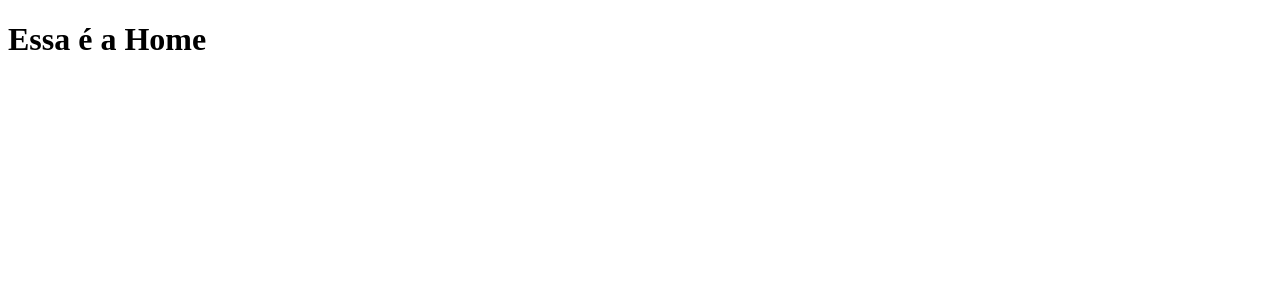
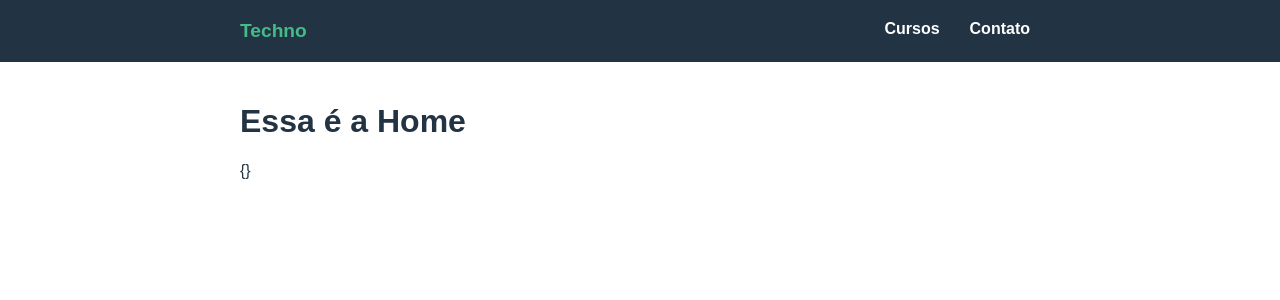
Before and after one commit to albertoafaj/techno-cursos, a Vue app: page / in a window 1280 px wide. Shown: the top 300 px of the page. Built offline with nearby package versions, Linux system fonts and the light colour scheme; no server answers.

Commit message:
feat: add fetch method to homepage

```diff
--- a/src/App.vue
+++ b/src/App.vue
@@ -1,8 +1,43 @@
 <template>
   <div id="app">
-    <router-view></router-view>
+    <TheHeader />
+    <router-view class="container"></router-view>
   </div>
 </template>
 
+<script>
+import TheHeader from "@/components/TheHeader.vue";
+
+export default {
+  name: "App",
+  components: {
+    TheHeader,
+  },
+};
+</script>
+
 <style>
+body {
+  margin: 0px;
+  font-family: "Avenir", Arial, Helvetica, sans-serif;
+  color: #234;
+}
+ul {
+  list-style: none;
+  padding: 0px;
+  margin: 0px;
+}
+a {
+  font-weight: bold;
+  text-decoration: none;
+  color: #234;
+}
+a.router-link-exact-active {
+  color: #4b8;
+}
+.container {
+  max-width: 800px;
+  margin: 0 auto;
+  padding: 20px;
+}
 </style>
--- /dev/null
+++ b/src/components/TheHeader.vue
@@ -0,0 +1,62 @@
+<template>
+  <header>
+    <nav>
+      <div class="logo">
+        <router-link to="/">Techno</router-link>
+      </div>
+      <ul>
+        <li>
+          <router-link to="cursos">Cursos</router-link>
+        </li>
+        <li>
+          <router-link to="contato">Contato</router-link>
+        </li>
+      </ul>
+    </nav>
+  </header>
+</template>
+
+<script>
+export default {
+  name: "TheHeader",
+};
+</script>
+
+<style scoped>
+header {
+  background: #234;
+}
+
+nav {
+  max-width: 800px;
+  margin: 0 auto;
+  display: flex;
+  align-content: space-between;
+  padding: 20px;
+}
+
+.logo a {
+  color: blue;
+  font-size: 1.2rem;
+}
+
+.logo {
+  flex: 1;
+}
+
+header a {
+  color: white;
+}
+
+ul li {
+  display: inline-block;
+}
+
+li a {
+  padding: 0 10px;
+  margin-left: 10px;
+}
+a.router-link-exact-active {
+  color: #4b8;
+}
+</style>
--- a/src/router/index.js
+++ b/src/router/index.js
@@ -1,12 +1,23 @@
 import { createRouter, createWebHistory } from 'vue-router'
 import Home from "../views/HomeView.vue"
+const Contato = () => import("../views/ContactView.vue")
+const Courses = () => import("../views/CoursesView.vue")
 
 const routes = [
   {
     path: "/",
     name: "home",
     component: Home
-
+  },
+  {
+    path: "/contato",
+    name: "contato",
+    component: Contato
+  },
+  {
+    path: "/cursos",
+    name: "cursos",
+    component: Courses
   }
 
 ]
--- /dev/null
+++ b/src/views/ContactView.vue
@@ -0,0 +1,11 @@
+<template>
+  <div class="contact">
+    <h1>Essa é a Contato</h1>
+  </div>
+</template>
+
+<script>
+export default {
+  name: "ContactView",
+};
+</script>
--- /dev/null
+++ b/src/views/CoursesView.vue
@@ -0,0 +1,11 @@
+<template>
+  <div class="courses">
+    <h1>Essa é a Cursos</h1>
+  </div>
+</template>
+
+<script>
+export default {
+  name: "CoursesView",
+};
+</script>
--- a/src/views/HomeView.vue
+++ b/src/views/HomeView.vue
@@ -1,13 +1,27 @@
 <template>
   <div class="home">
     <h1>Essa é a Home</h1>
+    <p>{{ api }}</p>
   </div>
 </template>
 
 <script>
-// @ is an alias to /src
-
 export default {
   name: "HomeView",
+  data() {
+    return {
+      api: {},
+    };
+  },
+  methods: {
+    fetchData() {
+      fetch("http://localhost:3000/home")
+        .then((r) => r.json())
+        .then((r) => (this.api = r));
+    },
+  },
+  created() {
+    this.fetchData();
+  },
 };
 </script>
```
